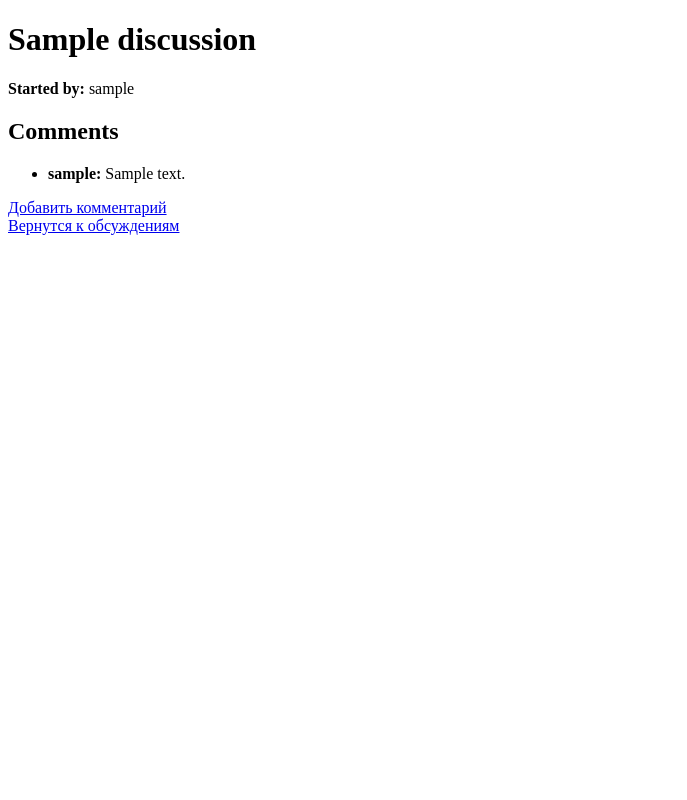
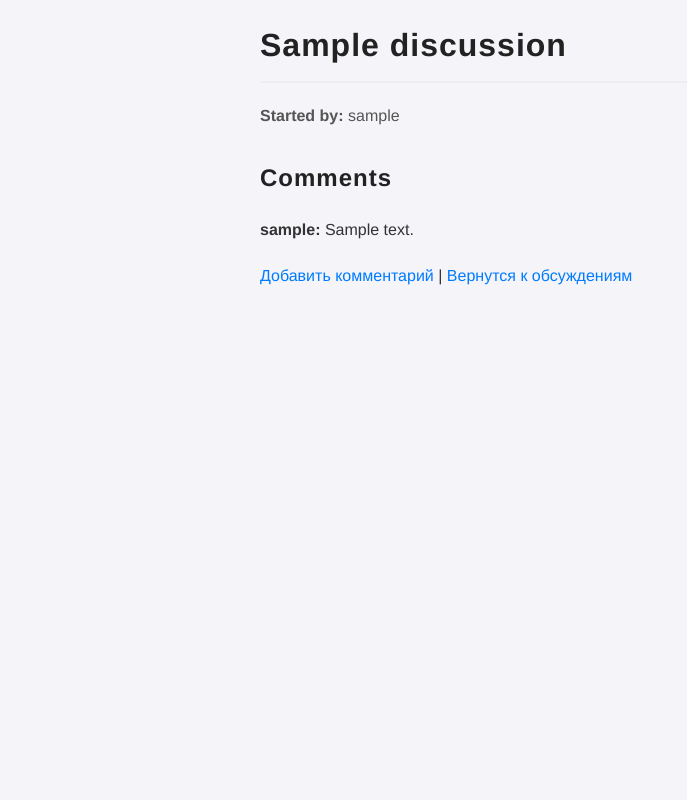
Before and after one commit to saxonhell/stairs, a Django app: template student_portfolio/template/discussion_detail.html in a window 1280 px wide. Shown: the whole page, without its empty margins (0-687 px from the left). Run offline with Django 3.2, Linux system fonts and the light colour scheme; the template is opened without the code that fills it: most values are stand-ins (such as "Sample title", 1, 10 or a date in 2020).

Commit message:
add some  style

```diff
--- /dev/null
+++ b/student_portfolio/static/style.css
@@ -0,0 +1,155 @@
+/* Основные стили для всего сайта */
+* {
+    margin: 0;
+    padding: 0;
+    box-sizing: border-box;
+}
+
+body {
+    font-family: 'Helvetica Neue', Arial, sans-serif;
+    background-color: #f4f4f9;
+    color: #333;
+    line-height: 1.6;
+    padding: 20px;
+    max-width: 800px;
+    margin: 0 auto;
+}
+
+/* Стили заголовков */
+h1, h2 {
+    color: #222;
+    font-weight: 600;
+    margin-bottom: 20px;
+    letter-spacing: 1px;
+}
+
+h1 {
+    font-size: 2rem;
+    border-bottom: 2px solid #eee;
+    padding-bottom: 10px;
+}
+
+h2 {
+    font-size: 1.5rem;
+    margin-top: 30px;
+}
+
+/* Стили текста */
+p {
+    margin-bottom: 20px;
+    font-size: 1rem;
+    color: #555;
+}
+
+/* Стили списков */
+ul {
+    list-style-type: none;
+    margin: 20px 0;
+    padding: 0;
+}
+
+li {
+    margin-bottom: 15px;
+    font-size: 1rem;
+}
+
+li a {
+    color: #007BFF;
+    text-decoration: none;
+    font-weight: 500;
+}
+
+li a:hover {
+    text-decoration: underline;
+}
+
+/* Кнопки */
+button {
+    background-color: #007BFF;
+    color: #fff;
+    border: none;
+    padding: 10px 20px;
+    font-size: 1rem;
+    cursor: pointer;
+    border-radius: 5px;
+    transition: background-color 0.3s ease;
+}
+
+button:hover {
+    background-color: #0056b3;
+}
+
+button:focus {
+    outline: none;
+}
+
+/* Ссылки */
+a {
+    color: #007BFF;
+    text-decoration: none;
+    font-weight: 500;
+}
+
+a:hover {
+    text-decoration: underline;
+}
+
+a.button-link {
+    display: inline-block;
+    padding: 10px 20px;
+    background-color: #007BFF;
+    color: #fff;
+    border-radius: 5px;
+    transition: background-color 0.3s ease;
+}
+
+a.button-link:hover {
+    background-color: #0056b3;
+}
+
+/* Формы */
+form {
+    margin-bottom: 20px;
+}
+
+input[type="text"],
+input[type="email"],
+input[type="password"],
+input[type="date"],
+textarea {
+    width: 100%;
+    padding: 10px;
+    margin-bottom: 20px;
+    border: 1px solid #ddd;
+    border-radius: 5px;
+    font-size: 1rem;
+    background-color: #f9f9f9;
+}
+
+input[type="text"]:focus,
+input[type="email"]:focus,
+input[type="password"]:focus,
+input[type="date"]:focus,
+textarea:focus {
+    border-color: #007BFF;
+    outline: none;
+}
+
+/* Дополнительные стили для секций */
+section {
+    margin-bottom: 40px;
+}
+
+/* Стили для сообщений или уведомлений */
+.alert {
+    background-color: #f8d7da;
+    color: #721c24;
+    padding: 15px;
+    border-radius: 5px;
+    margin-bottom: 20px;
+}
+
+.alert-success {
+    background-color: #d4edda;
+    color: #155724;
+}
--- a/student_portfolio/template/crud_delete_confirm.html
+++ b/student_portfolio/template/crud_delete_confirm.html
@@ -1,3 +1,5 @@
+{% load static %}
+<link rel="stylesheet" href="{% static 'style.css' %}">
 <h1>Delete {{ model_name }}</h1>
 <p>Are you sure you want to delete this {{ model_name }}?</p>
 <form method="POST">
--- a/student_portfolio/template/crud_form.html
+++ b/student_portfolio/template/crud_form.html
@@ -1,3 +1,5 @@
+{% load static %}
+<link rel="stylesheet" href="{% static 'style.css' %}">
 <!-- templates/crud_form.html -->
 <h1>{{ action|capfirst }} {{ model_name }}</h1>
 <form method="post">
--- a/student_portfolio/template/crud_list.html
+++ b/student_portfolio/template/crud_list.html
@@ -1,3 +1,5 @@
+{% load static %}
+<link rel="stylesheet" href="{% static 'style.css' %}">
 <h1>{{ model_name }} List</h1>
 <a href="{% url 'crud_operations' %}?model={{ model_name }}&action=create">Create New {{ model_name }}</a>
 <ul>
@@ -5,7 +7,7 @@
         <li>
             {{ obj }}
             <a href="{% url 'crud_operations' %}?model={{ model_name }}&action=update&id={{ obj.id }}">Edit</a> |
-            <a href="{% url 'crud_operations' %}?model={{ model_name }}&action=delete&id={{ obj.id }}">Delete</a>
+            | <a href="{% url 'crud_operations' %}?model={{ model_name }}&action=delete&id={{ obj.id }}">Delete</a>
         </li>
     {% endfor %}
 </ul>
--- a/student_portfolio/template/director_list.html
+++ b/student_portfolio/template/director_list.html
@@ -1,5 +1,6 @@
 <!-- templates/director_list.html -->
-
+{% load static %}
+<link rel="stylesheet" href="{% static 'style.css' %}">
 <!DOCTYPE html>
 <html>
 <head>
@@ -13,6 +14,6 @@
         {% endfor %}
     </ul>
     <a href="{% url 'crud_operations' %}?action=create&model=Director">Добавить нового режиссёра</a>
-    <a href="{% url 'movie_list' %}">Вернуться к списку фильмов</a>
+    | <a href="{% url 'movie_list' %}">Вернуться к списку фильмов</a>
 </body>
 </html>
--- a/student_portfolio/template/discussion_detail.html
+++ b/student_portfolio/template/discussion_detail.html
@@ -1,4 +1,6 @@
-<!DOCTYPE html>
+{% load static %}
+<link rel="stylesheet" href="{% static 'style.css' %}">
+
 <html lang="en">
 <head>
     <meta charset="UTF-8">
@@ -18,7 +20,6 @@
     {% endfor %}
 </ul>
 <a href="{% url 'crud_operations' %}?action=create&model=Comment">Добавить комментарий</a>
-    <br>
-<a href="{% url 'discussion_list' %}">Вернутся к обсуждениям</a>
+| <a href="{% url 'discussion_list' %}">Вернутся к обсуждениям</a>
 </body>
 </html>
--- a/student_portfolio/template/discussion_list.html
+++ b/student_portfolio/template/discussion_list.html
@@ -1,3 +1,6 @@
+{% load static %}
+<link rel="stylesheet" href="{% static 'style.css' %}">
+
 <!DOCTYPE html>
 <html lang="en">
 <head>
--- a/student_portfolio/template/model_form.html
+++ b/student_portfolio/template/model_form.html
@@ -1,3 +1,6 @@
+{% load static %}
+<link rel="stylesheet" href="{% static 'style.css' %}">
+
 <h1>{{ action|title }} {{ model_name }}</h1>
 <form method="POST">
     {% csrf_token %}
--- a/student_portfolio/template/most_discussed_director.html
+++ b/student_portfolio/template/most_discussed_director.html
@@ -1,4 +1,7 @@
 <!-- templates/most_discussed_director.html -->
+
+{% load static %}
+<link rel="stylesheet" href="{% static 'style.css' %}">
 
 <!DOCTYPE html>
 <html>
--- a/student_portfolio/template/movie_detail.html
+++ b/student_portfolio/template/movie_detail.html
@@ -1,3 +1,6 @@
+{% load static %}
+<link rel="stylesheet" href="{% static 'style.css' %}">
+
 <!DOCTYPE html>
 <html lang="ru">
 <head>
--- a/student_portfolio/template/movie_list.html
+++ b/student_portfolio/template/movie_list.html
@@ -1,3 +1,7 @@
+
+{% load static %}
+<link rel="stylesheet" href="{% static 'style.css' %}">
+
 <!DOCTYPE html>
 <html lang="ru">
 <head>
@@ -27,6 +31,6 @@
         {% endfor %}
     </ul>
     <a href="{% url 'crud_operations' %}?action=create&model=Movie">Добавить фильм</a> | <a href="{% url 'crud_operations' %}?action=create&model=Review">Добавить отзыв</a>
-    <a href="{% url 'director_list' %}">Список режиссёров</a>
+    | <a href="{% url 'director_list' %}">Список режиссёров</a>
 </body>
 </html>
--- a/student_portfolio/template/review.html
+++ b/student_portfolio/template/review.html
@@ -1,3 +1,7 @@
+
+{% load static %}
+<link rel="stylesheet" href="{% static 'style.css' %}">
+
 <!DOCTYPE html>
 <html lang="ru">
 <head>
--- a/student_portfolio/template/student_detail.html
+++ b/student_portfolio/template/student_detail.html
@@ -1,3 +1,7 @@
+
+{% load static %}
+<link rel="stylesheet" href="{% static 'style.css' %}">
+
 <!DOCTYPE html>
 <html lang="en">
 <head>
```
